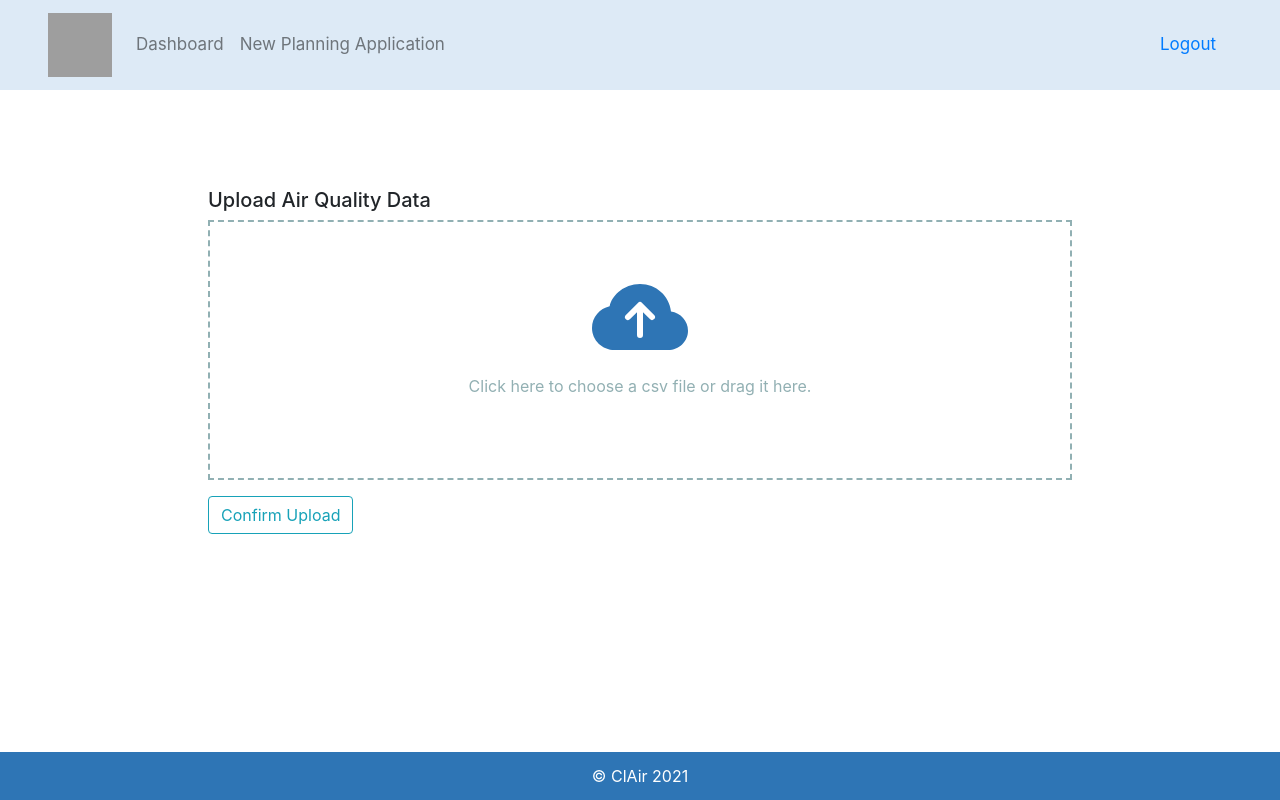
After one commit to shadowlaw/ClAir, a Flask app: template app/templates/air_quality_upload.html in a window 1280 px wide. The commit adds this page. Run offline with Flask 2, Linux system fonts and the light colour scheme; the template is opened without the code that fills it: values that come from a table or form of the project are taken from there, others are empty; parts of the project's set-up code (start-up, migrations or seed data) failed here and were passed over; some libraries are stand-ins or nearby versions; grey boxes are pictures that could not be loaded.

Commit message:
update air quality upload ui

```diff
--- /dev/null
+++ b/app/blueprints/admin/form/air_quality_upload_form.py
@@ -0,0 +1,9 @@
+from flask_wtf import FlaskForm
+from flask_wtf.file import FileField, FileRequired, FileAllowed
+from wtforms import SubmitField
+
+
+class AirQualityUploadForm(FlaskForm):
+    submit = SubmitField('Confirm Upload')
+    file = FileField("Select A File ", id='upload', validators=[FileRequired(message="Please select a file for upload"),
+                                                                FileAllowed(['csv'], "Only CSV files are allowed")])
--- /dev/null
+++ b/app/static/css/upload.css
@@ -0,0 +1,71 @@
+.container {
+  padding: 50px 10%;
+}
+
+.box {
+  position: relative;
+  background: #ffffff;
+  width: 100%;
+}
+
+.box-header {
+  color: #444;
+  display: block;
+  padding: 10px;
+  position: relative;
+  border-bottom: 1px solid #f4f4f4;
+  margin-bottom: 10px;
+}
+
+.box-tools {
+  position: absolute;
+  right: 10px;
+  top: 5px;
+}
+
+.dropzone-wrapper {
+  border: 2px dashed #91b0b3;
+  color: #92b0b3;
+  position: relative;
+  height: 260px;
+}
+
+.dropzone-desc {
+  position: absolute;
+  margin: 0 auto;
+  left: 0;
+  right: 0;
+  text-align: center;
+  width: 40%;
+  top: 50px;
+  font-size: 16px;
+}
+
+.dropzone,
+.dropzone:focus {
+  position: absolute;
+  outline: none !important;
+  width: 100%;
+  height: 150px;
+  cursor: pointer;
+  opacity: 0;
+}
+
+.dropzone-wrapper:hover,
+.dropzone-wrapper.dragover {
+  background: #ecf0f5;
+}
+
+.preview-zone {
+  text-align: center;
+}
+
+.preview-zone .box {
+  box-shadow: none;
+  border-radius: 0;
+  margin-bottom: 0;
+}
+
+.fill-blue {
+    fill: #2e75b5;
+}
--- /dev/null
+++ b/app/static/js/upload.js
@@ -0,0 +1,50 @@
+function readFile(input) {
+  if (input.files && input.files[0]) {
+    var reader = new FileReader();
+
+    reader.onload = function(e) {
+      var htmlPreview =
+        '<p>' + input.files[0].name + '</p>';
+      var wrapperZone = $(input).parent();
+      var previewZone = $(input).parent().parent().find('.preview-zone');
+      var boxZone = $(input).parent().parent().find('.preview-zone').find('.box').find('.box-body');
+
+      wrapperZone.removeClass('dragover');
+      previewZone.removeClass('d-none');
+      boxZone.empty();
+      boxZone.append(htmlPreview);
+    };
+
+    reader.readAsDataURL(input.files[0]);
+  }
+}
+
+function reset(e) {
+  e.wrap('<form>').closest('form').get(0).reset();
+  e.unwrap();
+}
+
+$(".dropzone").change(function() {
+  readFile(this);
+});
+
+$('.dropzone-wrapper').on('dragover', function(e) {
+  e.preventDefault();
+  e.stopPropagation();
+  $(this).addClass('dragover');
+});
+
+$('.dropzone-wrapper').on('dragleave', function(e) {
+  e.preventDefault();
+  e.stopPropagation();
+  $(this).removeClass('dragover');
+});
+
+$('.remove-preview').on('click', function() {
+  var boxZone = $(this).parents('.preview-zone').find('.box-body');
+  var previewZone = $(this).parents('.preview-zone');
+  var dropzone = $(this).parents('.form-group').find('.dropzone');
+  boxZone.empty();
+  previewZone.addClass('d-none');
+  reset(dropzone);
+});
--- /dev/null
+++ b/app/templates/air_quality_upload.html
@@ -0,0 +1,60 @@
+{% extends 'base.html' %}
+{% block title %}Town Pollutant Upload{% endblock title%}
+{% block links %}
+  <link rel="stylesheet" href="{{ url_for('static', filename='css/upload.css') }}">
+{% endblock links %}
+{% block content%}
+  <section>
+  <form action="{{ url_for('admin_views.air_quality_upload') }}"  novalidate method="POST" enctype="multipart/form-data">
+    {{ upload_form.csrf_token }}
+    <div class="container">
+      <div class="row">
+        <div class="col-md-12">
+          <div class="form-group">
+            <label class="control-label h5">Upload Air Quality Data</label>
+            {% if upload_form.file %}
+              <div class="row justify-content-center">
+                {% for error in upload_form.file.errors %}
+                  <span class="text-danger">{{ error }} </span>
+                {% endfor %}
+              </div>
+            {% endif %}
+            <div class="preview-zone d-none">
+              <div class="box box-solid">
+                <div class="box-header with-border">
+                  <div><b>Preview</b></div>
+                  <div class="box-tools pull-right">
+                    <button type="button" class="btn btn-danger btn-xs remove-preview">
+                      <i class="fa fa-times"></i> Reset This Form
+                    </button>
+                  </div>
+                </div>
+                <div class="box-body"></div>
+              </div>
+            </div>
+            <div class="dropzone-wrapper">
+              <div class="dropzone-desc">
+                <svg xmlns="http://www.w3.org/2000/svg" width="6rem" height="6rem" class="bi bi-cloud-arrow-up-fill fill-blue" viewBox="0 0 16 16">
+                  <path d="M8 2a5.53 5.53 0 0 0-3.594 1.342c-.766.66-1.321 1.52-1.464 2.383C1.266 6.095 0 7.555 0 9.318 0 11.366 1.708 13 3.781 13h8.906C14.502 13 16 11.57 16 9.773c0-1.636-1.242-2.969-2.834-3.194C12.923 3.999 10.69 2 8 2zm2.354 5.146a.5.5 0 0 1-.708.708L8.5 6.707V10.5a.5.5 0 0 1-1 0V6.707L6.354 7.854a.5.5 0 1 1-.708-.708l2-2a.5.5 0 0 1 .708 0l2 2z"/>
+                </svg>
+                <p>Click here to choose a csv file or drag it here.</p>
+              </div>
+              {{ upload_form.file(class='dropzone') }}
+            </div>
+          </div>
+        </div>
+      </div>
+
+      <div class="row">
+        <div class="col-md-12">
+          {{ upload_form.submit(class='btn btn-outline-info') }}
+        </div>
+      </div>
+    </div>
+  </form>
+</section>
+{% endblock content %}
+
+{% block scripts %}
+  <script src="{{ url_for('static', filename='js/upload.js') }}"></script>
+{% endblock scripts %}
--- a/app/templates/navbar.html
+++ b/app/templates/navbar.html
@@ -19,10 +19,10 @@
         <a class="nav-item nav-link" href="{{url_for('planning_application_views.new_application')}}">New Planning Application</a>
       {% endif %}
       {% if current_user.role == 'ADMIN' %}
-        {% if request.endpoint == 'admin_views.upload_pollutant' %}
-            <a class="nav-item nav-link active font-weight-bold text-success" href="{{url_for('admin_views.upload_pollutant')}}">Upload Pollutants</a>
+        {% if request.endpoint == 'admin_views.air_quality_upload' %}
+            <a class="nav-item nav-link active font-weight-bold text-success" href="{{url_for('admin_views.air_quality_upload')}}">Air Quality Upload</a>
         {% else %}
-            <a class="nav-item nav-link" href="{{url_for('planning_application_views.new_application')}}">Upload Pollutants</a>
+            <a class="nav-item nav-link" href="{{url_for('admin_views.air_quality_upload')}}">Air Quality Upload</a>
         {% endif %}
       {% endif %}
     </div>
```
Also changed, not shown: app/blueprints/admin/form/pollutant_upload_form.py (deleted, +0 -9 lines), app/blueprints/admin/views.py (+7 -6 lines), app/templates/pollutant_upload.html (deleted, +0 -16 lines), migrations/versions/737cc817b6ee_.py (added, +32 -0 lines).
